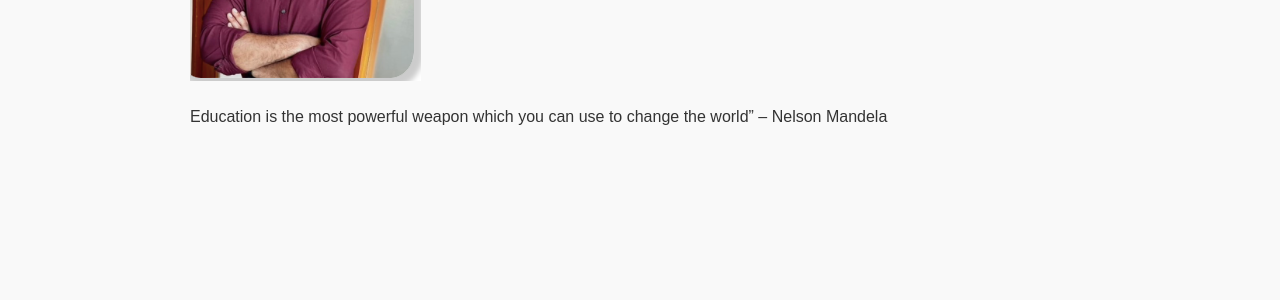
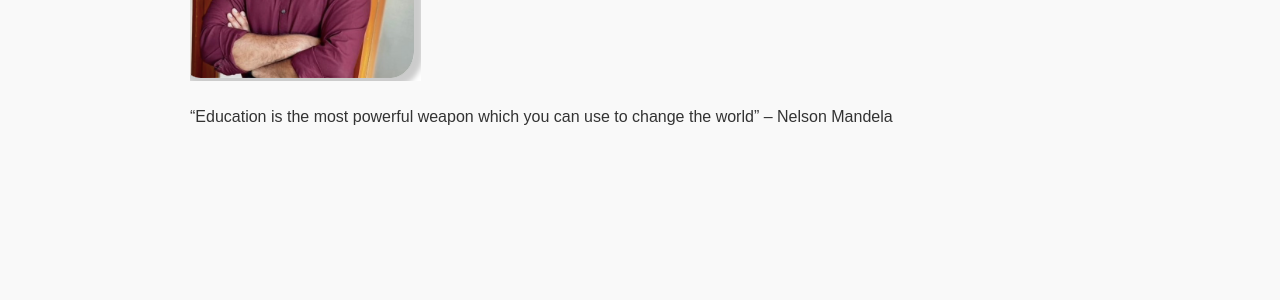
Before and after one commit to Nateshbv/Nateshbv.github.io, a Jekyll site: the page built from index.md, in a window 1280 px wide. Shown: the part 424-724 px from the top of the page. Built offline with Jekyll 4.4.1, drawn with Linux system fonts in a browser that asks for light colours.

```diff
--- a/index.md
+++ b/index.md
@@ -8,4 +8,4 @@ title: Home
 
 
 
-Education is the most powerful weapon which you can use to change the world” – Nelson Mandela
+"Education is the most powerful weapon which you can use to change the world” – Nelson Mandela
```
